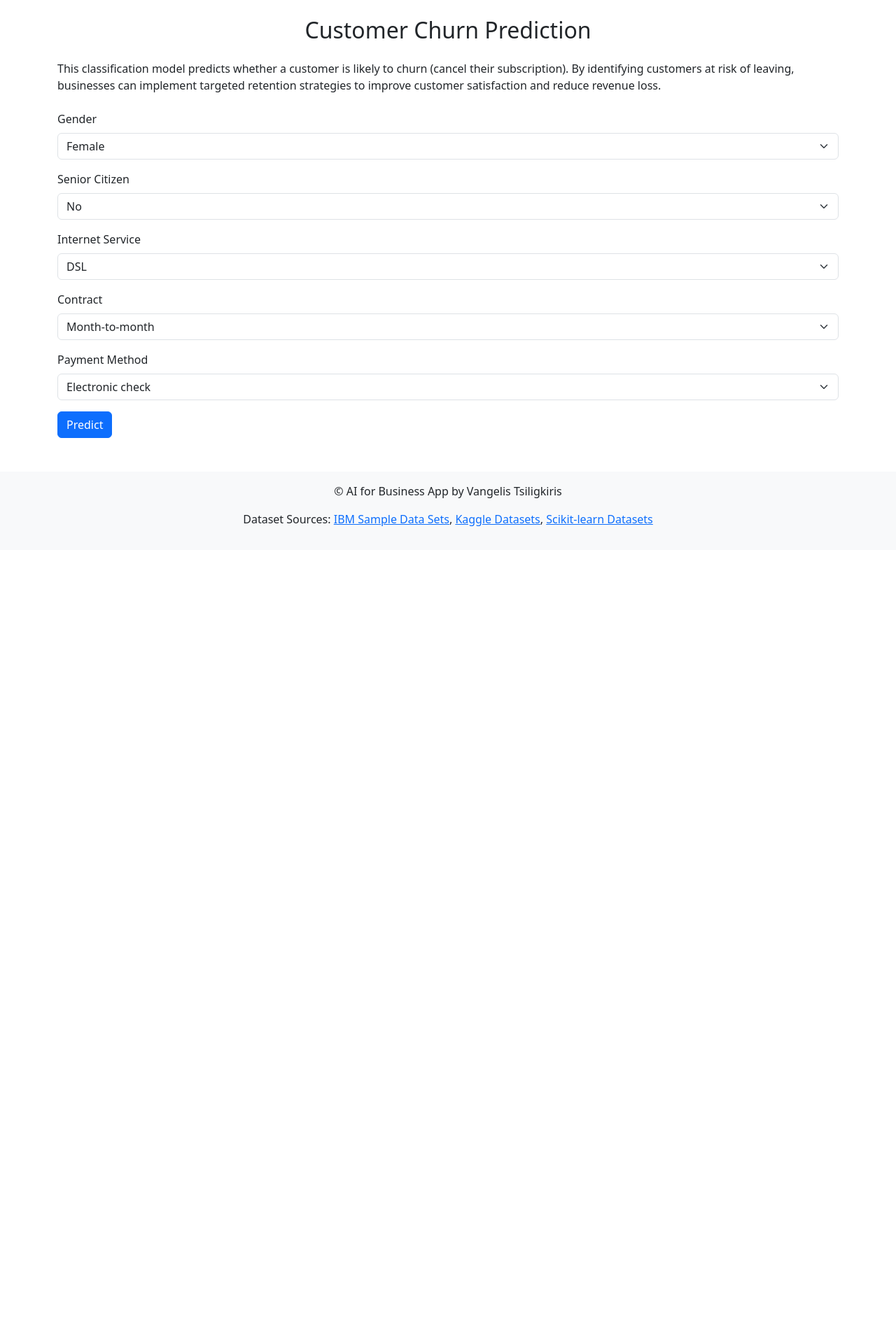
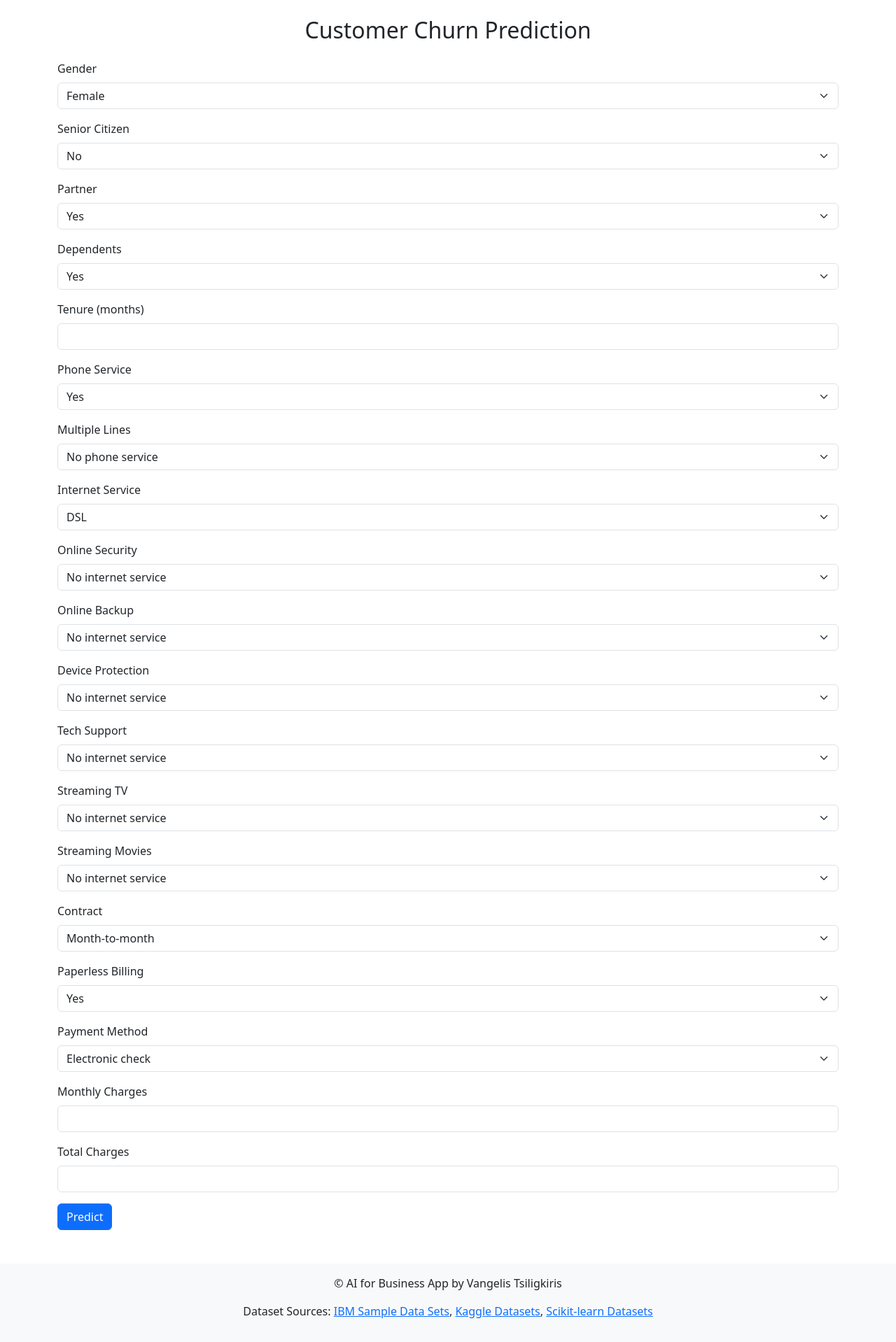
Before and after one commit to VangelisTsiligiris/ai_business_app, a Flask app: page /classification in a window 1280 px wide. Shown: the part 80-1998 px from the top of the page at 70% size. Before the commit the page ends 832 px from the top, so only its background shows below. Run offline with Flask 3, Linux system fonts and the light colour scheme; parts of the project's set-up code (start-up, migrations or seed data) failed here and were passed over.

Commit message:
Revert "change"
This reverts commit c4089322c430ab271f3fdecbf945a2b1b10c663e.

```diff
--- a/templates/classification.html
+++ b/templates/classification.html
@@ -6,21 +6,10 @@
 
 {% block content %}
     <h2 class="text-center my-4">Customer Churn Prediction</h2>
-
-    <!-- Brief Explanation -->
-    <p class="mb-4">
-        This classification model predicts whether a customer is likely to churn (cancel their subscription). By identifying customers at risk of leaving, businesses can implement targeted retention strategies to improve customer satisfaction and reduce revenue loss.
-    </p>
-
     {% if prediction %}
         <div class="alert alert-info">
             <strong>Prediction:</strong> Customer will churn: {{ prediction }}
         </div>
-        {% if explanation %}
-            <div class="alert alert-secondary">
-                <strong>Explanation:</strong> {{ explanation }}
-            </div>
-        {% endif %}
         <a href="{{ url_for('classification') }}" class="btn btn-primary">Try Again</a>
     {% else %}
         <form method="post">
@@ -42,12 +31,115 @@
                 </select>
             </div>
 
+            <!-- Partner -->
+            <div class="mb-3">
+                <label for="Partner" class="form-label">Partner</label>
+                <select name="Partner" id="Partner" class="form-select" required>
+                    <option value="Yes">Yes</option>
+                    <option value="No">No</option>
+                </select>
+            </div>
+
+            <!-- Dependents -->
+            <div class="mb-3">
+                <label for="Dependents" class="form-label">Dependents</label>
+                <select name="Dependents" id="Dependents" class="form-select" required>
+                    <option value="Yes">Yes</option>
+                    <option value="No">No</option>
+                </select>
+            </div>
+
+            <!-- Tenure -->
+            <div class="mb-3">
+                <label for="tenure" class="form-label">Tenure (months)</label>
+                <input type="number" name="tenure" id="tenure" class="form-control" required>
+            </div>
+
+            <!-- Phone Service -->
+            <div class="mb-3">
+                <label for="PhoneService" class="form-label">Phone Service</label>
+                <select name="PhoneService" id="PhoneService" class="form-select" required>
+                    <option value="Yes">Yes</option>
+                    <option value="No">No</option>
+                </select>
+            </div>
+
+            <!-- Multiple Lines -->
+            <div class="mb-3">
+                <label for="MultipleLines" class="form-label">Multiple Lines</label>
+                <select name="MultipleLines" id="MultipleLines" class="form-select" required>
+                    <option value="No phone service">No phone service</option>
+                    <option value="Yes">Yes</option>
+                    <option value="No">No</option>
+                </select>
+            </div>
+
             <!-- Internet Service -->
             <div class="mb-3">
                 <label for="InternetService" class="form-label">Internet Service</label>
                 <select name="InternetService" id="InternetService" class="form-select" required>
                     <option value="DSL">DSL</option>
                     <option value="Fiber optic">Fiber optic</option>
+                    <option value="No">No</option>
+                </select>
+            </div>
+
+            <!-- Online Security -->
+            <div class="mb-3">
+                <label for="OnlineSecurity" class="form-label">Online Security</label>
+                <select name="OnlineSecurity" id="OnlineSecurity" class="form-select" required>
+                    <option value="No internet service">No internet service</option>
+                    <option value="Yes">Yes</option>
+                    <option value="No">No</option>
+                </select>
+            </div>
+
+            <!-- Online Backup -->
+            <div class="mb-3">
+                <label for="OnlineBackup" class="form-label">Online Backup</label>
+                <select name="OnlineBackup" id="OnlineBackup" class="form-select" required>
+                    <option value="No internet service">No internet service</option>
+                    <option value="Yes">Yes</option>
+                    <option value="No">No</option>
+                </select>
+            </div>
+
+            <!-- Device Protection -->
+            <div class="mb-3">
+                <label for="DeviceProtection" class="form-label">Device Protection</label>
+                <select name="DeviceProtection" id="DeviceProtection" class="form-select" required>
+                    <option value="No internet service">No internet service</option>
+                    <option value="Yes">Yes</option>
+                    <option value="No">No</option>
+                </select>
+            </div>
+
+            <!-- Tech Support -->
+            <div class="mb-3">
+                <label for="TechSupport" class="form-label">Tech Support</label>
+                <select name="TechSupport" id="TechSupport" class="form-select" required>
+                    <option value="No internet service">No internet service</option>
+                    <option value="Yes">Yes</option>
+                    <option value="No">No</option>
+                </select>
+            </div>
+
+            <!-- Streaming TV -->
+            <div class="mb-3">
+                <label for="StreamingTV" class="form-label">Streaming TV</label>
+                <select name="StreamingTV" id="StreamingTV" class="form-select" required>
+                    <option value="No internet service">No internet service</option>
+                    <option value="Yes">Yes</option>
+                    <option value="No">No</option>
+                </select>
+            </div>
+
+            <!-- Streaming Movies -->
+            <div class="mb-3">
+                <label for="StreamingMovies" class="form-label">Streaming Movies</label>
+                <select name="StreamingMovies" id="StreamingMovies" class="form-select" required>
+                    <option value="No internet service">No internet service</option>
+                    <option value="Yes">Yes</option>
                     <option value="No">No</option>
                 </select>
             </div>
@@ -62,6 +154,15 @@
                 </select>
             </div>
 
+            <!-- Paperless Billing -->
+            <div class="mb-3">
+                <label for="PaperlessBilling" class="form-label">Paperless Billing</label>
+                <select name="PaperlessBilling" id="PaperlessBilling" class="form-select" required>
+                    <option value="Yes">Yes</option>
+                    <option value="No">No</option>
+                </select>
+            </div>
+
             <!-- Payment Method -->
             <div class="mb-3">
                 <label for="PaymentMethod" class="form-label">Payment Method</label>
@@ -73,6 +174,18 @@
                 </select>
             </div>
 
+            <!-- Monthly Charges -->
+            <div class="mb-3">
+                <label for="MonthlyCharges" class="form-label">Monthly Charges</label>
+                <input type="number" step="0.01" name="MonthlyCharges" id="MonthlyCharges" class="form-control" required>
+            </div>
+
+            <!-- Total Charges -->
+            <div class="mb-3">
+                <label for="TotalCharges" class="form-label">Total Charges</label>
+                <input type="number" step="0.01" name="TotalCharges" id="TotalCharges" class="form-control" required>
+            </div>
+
             <!-- Submit Button -->
             <button type="submit" class="btn btn-primary">Predict</button>
         </form>
```
